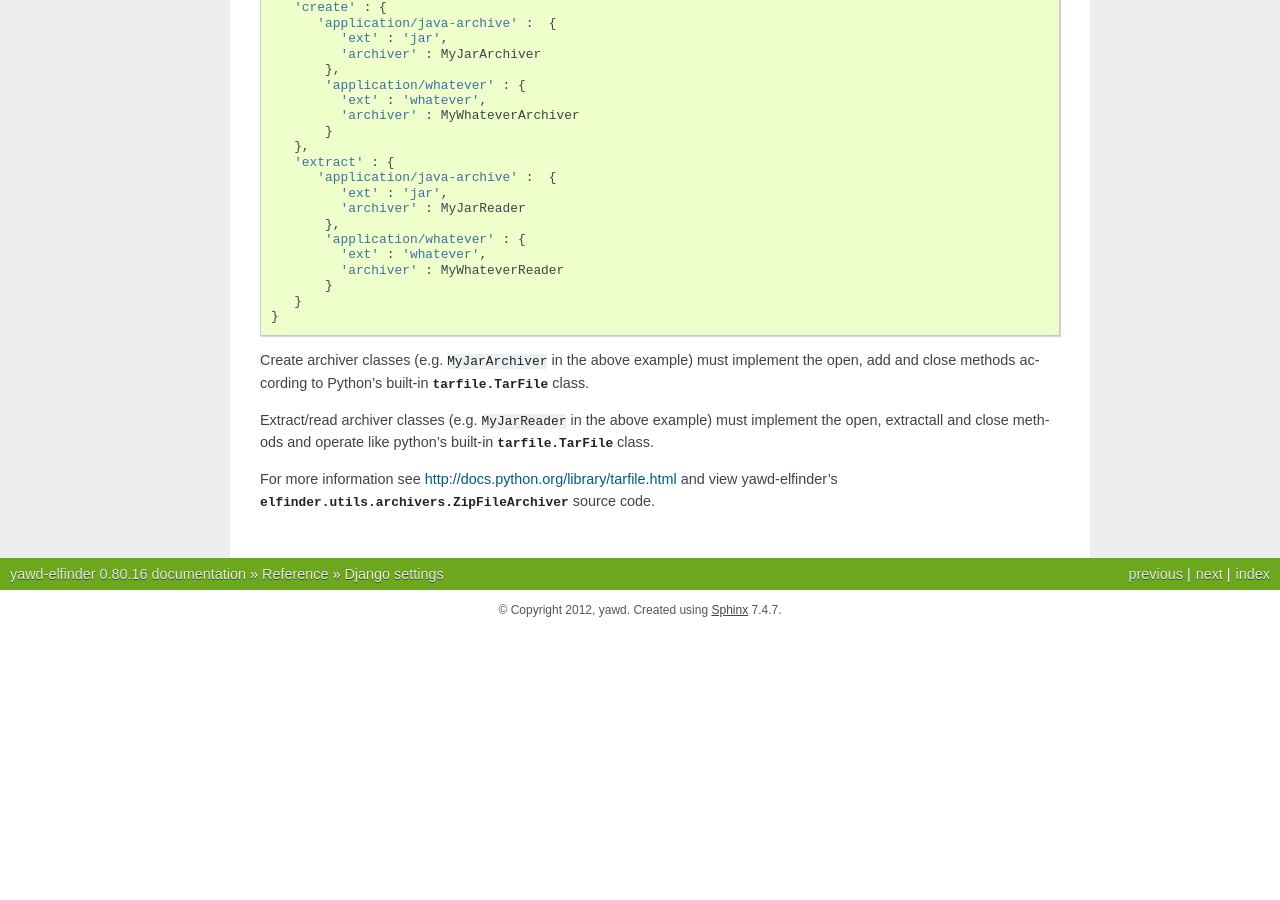
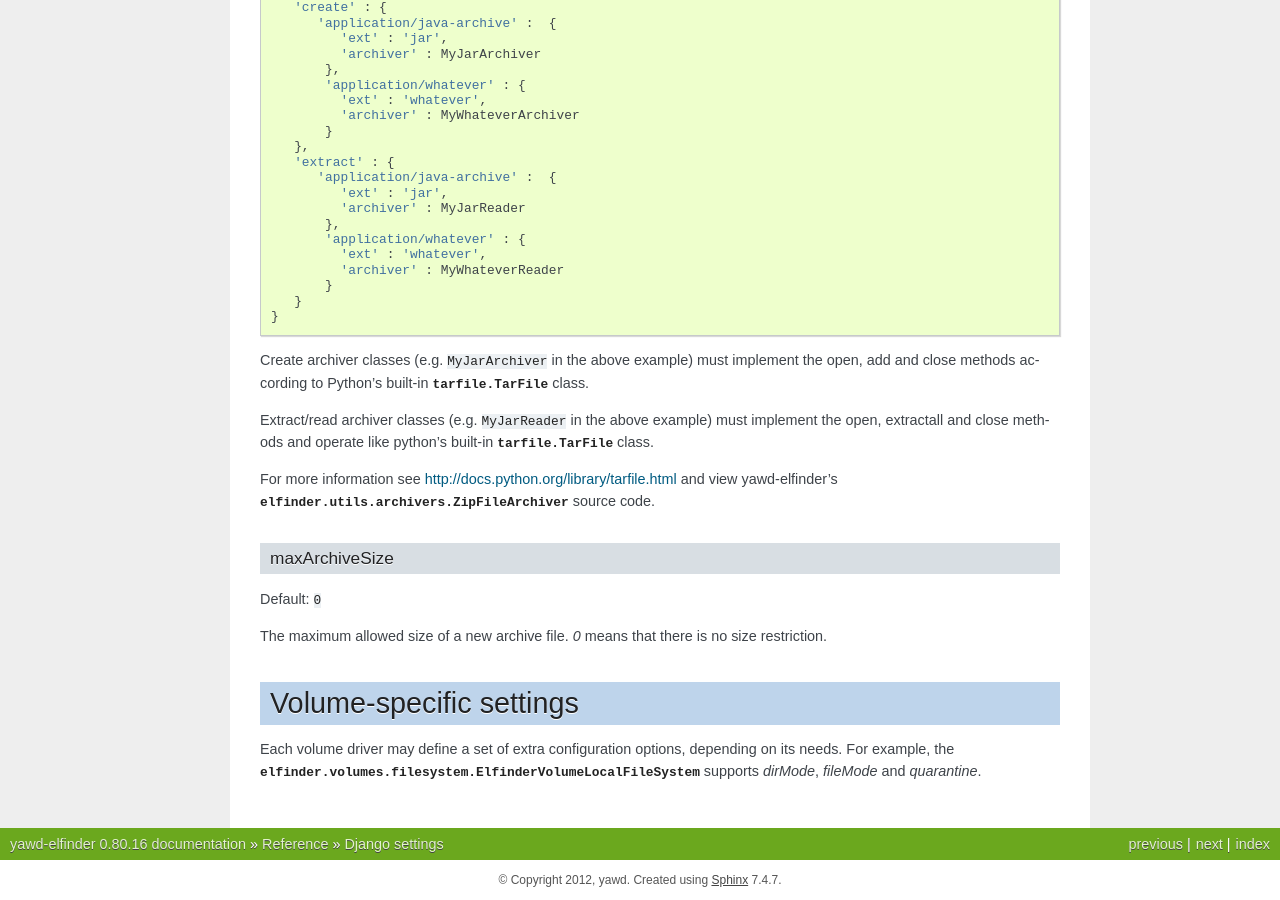
Before and after one commit to ppetrid/yawd-elfinder, a Sphinx documentation site: the page built from docs/ref/settings.rst, in a window 1280 px wide and 900 px high, scrolled down 7167 px. Built offline with Sphinx 7.4.7, drawn with Linux system fonts in a browser that asks for light colours; before the commit the page ends 7797 px from its top, so only the background shows below that; some of the changed text lies outside the part shown.

```diff
--- a/docs/ref/settings.rst
+++ b/docs/ref/settings.rst
@@ -527,3 +527,23 @@
 
 For more information see `<http://docs.python.org/library/tarfile.html>`_ and
 view yawd-elfinder's :class:`elfinder.utils.archivers.ZipFileArchiver` source code.
+
+.. _setting-maxArchiveSize:
+
+maxArchiveSize
+++++++++++++++
+
+Default: ``0``
+
+The maximum allowed size of a new archive file. `0` means that there
+is no size restriction.
+
+
+************************
+Volume-specific settings
+************************
+
+Each volume driver may define a set of extra configuration options,
+depending on its needs. For example, the
+:class:`elfinder.volumes.filesystem.ElfinderVolumeLocalFileSystem`
+supports `dirMode`, `fileMode` and `quarantine`.
```
Also changed, not shown: other parts of docs/ref/settings.rst (+2 -2 lines), 1 other file.
